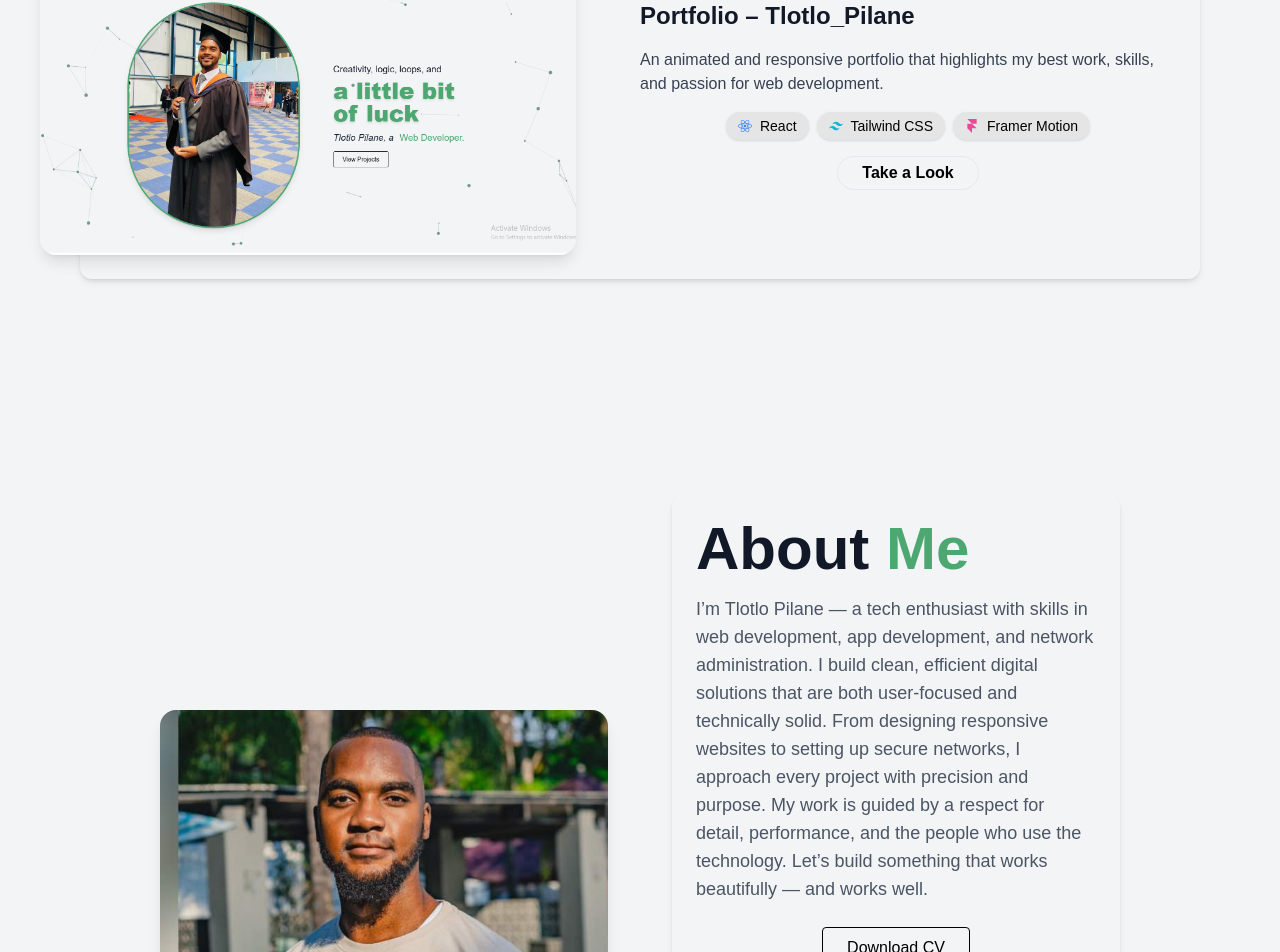
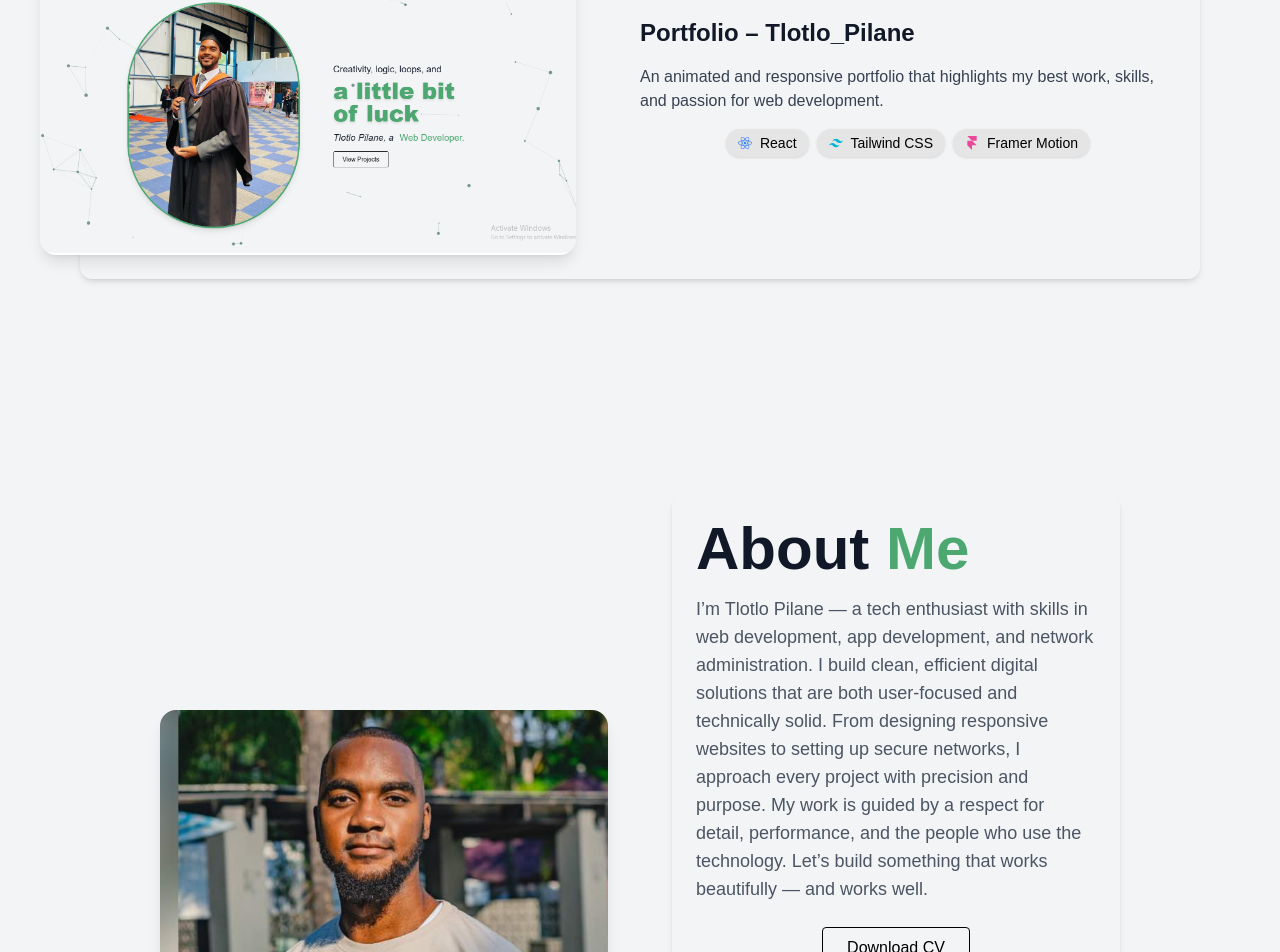
Before and after one commit to Tlotlo-Pilane/tlotlo-pilane, a React (Vite) app: page / in a window 1280 px wide. Shown: the part 1114-2066 px from the top of the page. Built offline with nearby package versions, Linux system fonts and the light colour scheme.

Commit message:
Update ProjectCard.jsx

```diff
--- a/src/components/Project-Section/ProjectCard.jsx
+++ b/src/components/Project-Section/ProjectCard.jsx
@@ -104,13 +104,13 @@ const ProjectCard = ({ title, description, techStack, image, link, githublink, r
                 ))}
               </div>
               <div className="mt-6 flex items-center gap-3 flex-wrap justify-center">
-                <button
+{/*                 <button
                   onClick={() => window.open(link, "_blank")}
                   className="px-6 py-1 rounded-full font-semibold text-black dark:text-white border border-bg-neutral-100 dark:border-white transition duration-300 hover:bg-[#4CA771] hover:text-white hover:border-[#4CA771] inline-flex items-center"
                 >
                   Take a Look
                 </button>
-
+ */}
                 {/* GitHub Icon Button */}
                 {githublink && (
                   <button
```
